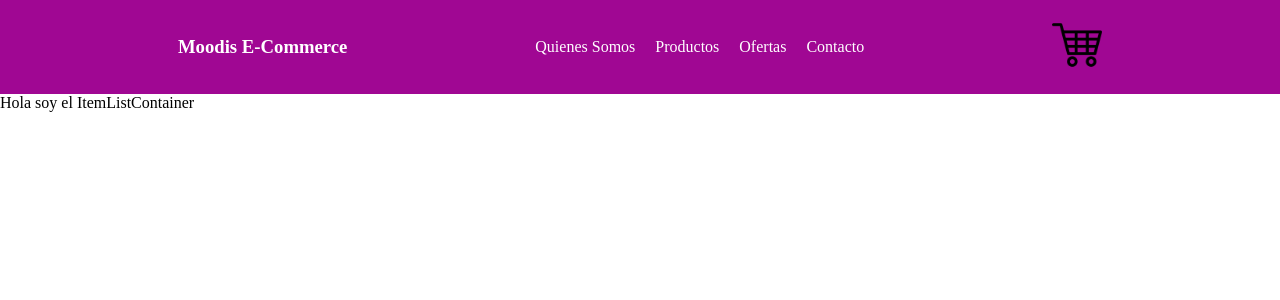
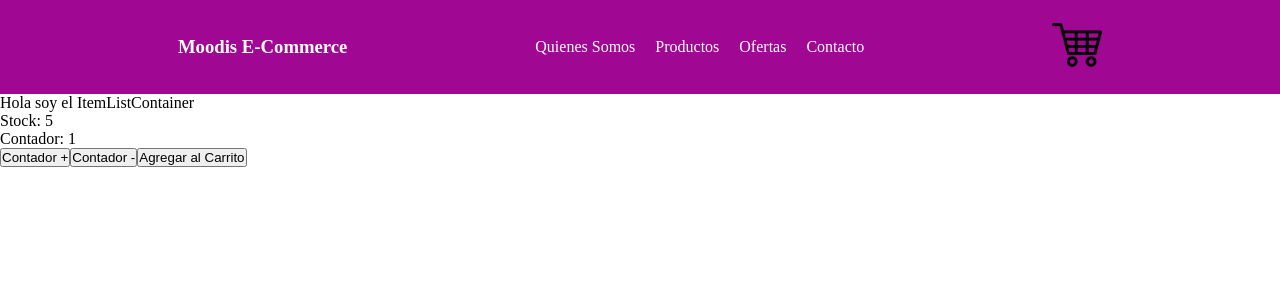
Before and after one commit to jdelaparra92/app_Joaquin_De_La_Parra, a React (Create React App) app: page / in a window 1280 px wide. Shown: the top 300 px of the page. Built offline with nearby package versions, Linux system fonts and the light colour scheme.

Commit message:
cuarta entrega, contador

```diff
--- /dev/null
+++ b/src/components/ItemCount.js
@@ -0,0 +1,46 @@
+import {useState} from "react"
+
+const ItemCount = ({stock,initial,onAdd}) => {
+
+    const [contador,setContador] = useState(initial)
+
+
+    const SumarContador = () => {
+        if (contador < stock) {
+           setContador (contador + 1)
+         }
+    }
+
+    const RestarContador = () => {
+        if (contador > 1) {
+            setContador (contador - 1)
+          }
+
+
+
+}
+
+const ConfirmarCompra = () => {
+    if (stock > 0) {
+        onAdd(contador)
+    }
+
+}
+
+
+
+
+
+    return(
+        <>
+          <p>Stock: {stock}</p>
+          <p>Contador: {contador}</p>
+          <button onClick={SumarContador}>Contador +</button>
+          <button onClick={RestarContador}>Contador -</button>
+          <button onClick={ConfirmarCompra}>Agregar al Carrito</button>
+        </>
+
+    )
+}
+
+export default ItemCount
--- a/src/components/ItemListContainer.js
+++ b/src/components/ItemListContainer.js
@@ -1,9 +1,14 @@
+import ItemCount from "./ItemCount"
 const ItemListContainer = ({greeting}) => {
 
+  const onAdd = (cantidad) => {
+    console.log(cantidad)
+   }
       return(
         <>
           <div>
           <p>{greeting}</p>
+          <ItemCount stock={5} initial={1} onAdd={onAdd}/>
           </div>
       </>
       )
```
